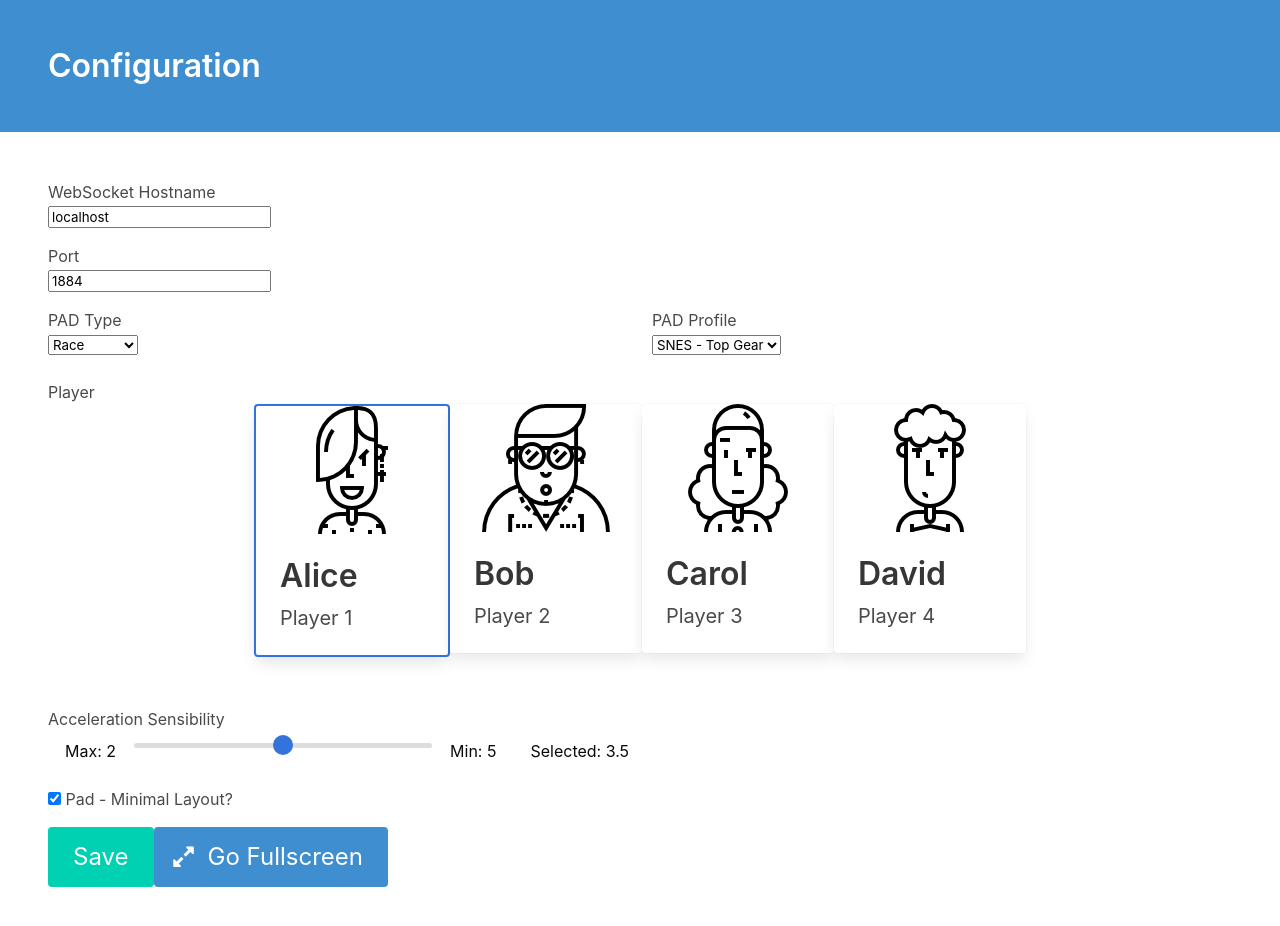
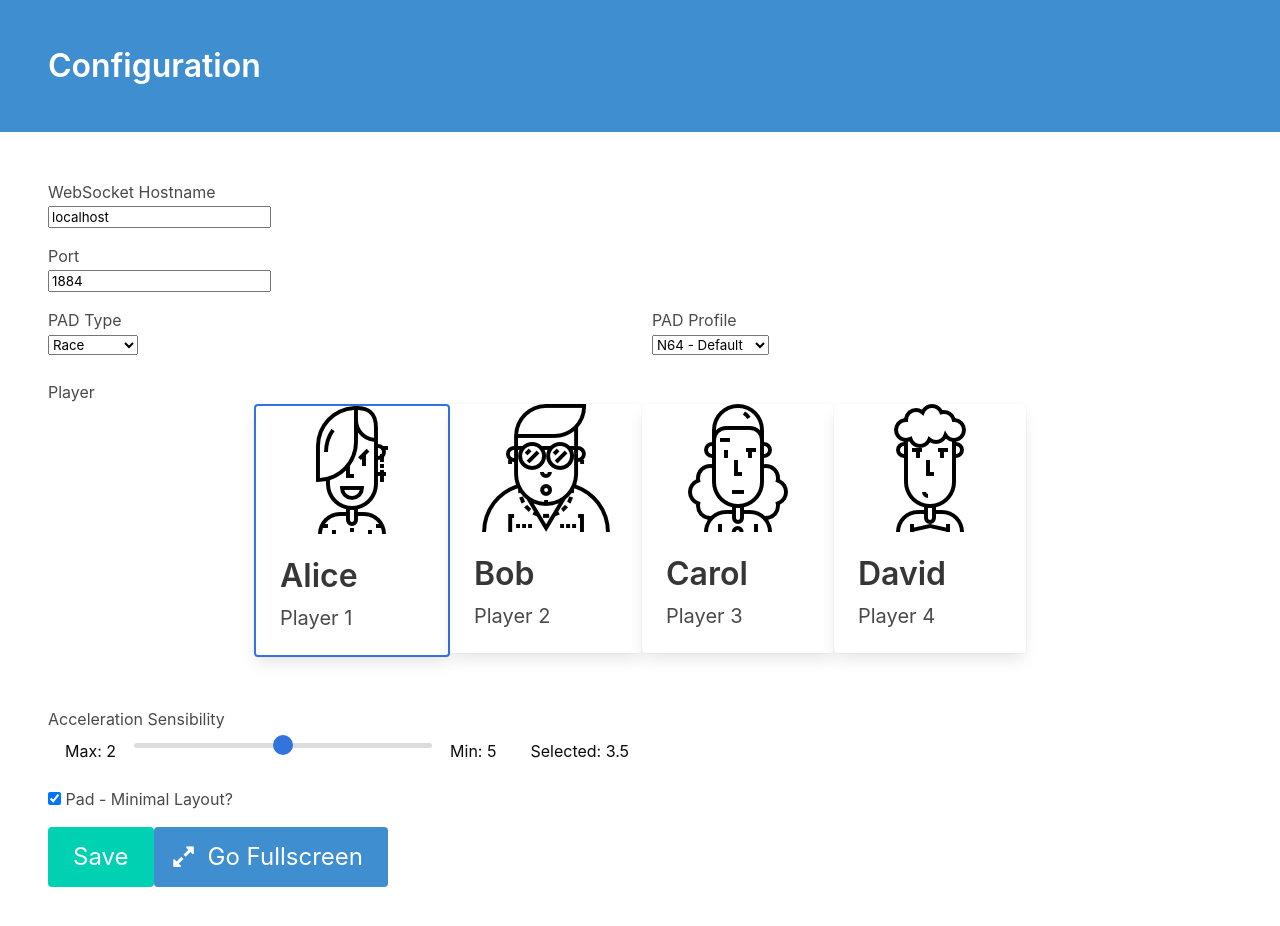
Before and after one commit to comsolid/remote-pad, a Vue app: page /config in a window 1280 px wide. Shown: the top 926 px of the page. Built offline with nearby package versions, Linux system fonts and the light colour scheme; what vue-touch would draw is missing.

Commit message:
Profile definido com valor padrão ao invés de jogo específico
Relacionado ao comsolid/remote-pad-server#8

```diff
--- a/package.json
+++ b/package.json
@@ -90,5 +90,5 @@
     "npm": ">= 3.0.0"
   },
   "main": "index.js",
-  "license": "MIT"
+  "license": "GPLv3"
 }
--- a/src/pages/Config.vue
+++ b/src/pages/Config.vue
@@ -41,8 +41,8 @@
                                 <p class="control">
                                     <span class="select">
                                         <select id="pad_profile" v-model="pad.profile">
-                                            <option value="snes--top_gear">SNES - Top Gear</option>
-                                            <option value="n64--mario_kart">N64 - Mario Kart</option>
+                                            <option value="snes--default">SNES - Default</option>
+                                            <option value="n64--default">N64 - Default</option>
                                         </select>
                                     </span>
                                 </p>
--- a/src/store.js
+++ b/src/store.js
@@ -9,7 +9,7 @@ const store = new Vuex.Store({
         pad: {
             enabled: false,
             type: 'race',
-            profile: 'snes--top_gear',
+            profile: 'n64--default',
             minimalLayout: true
         },
         mqtt: {
```
